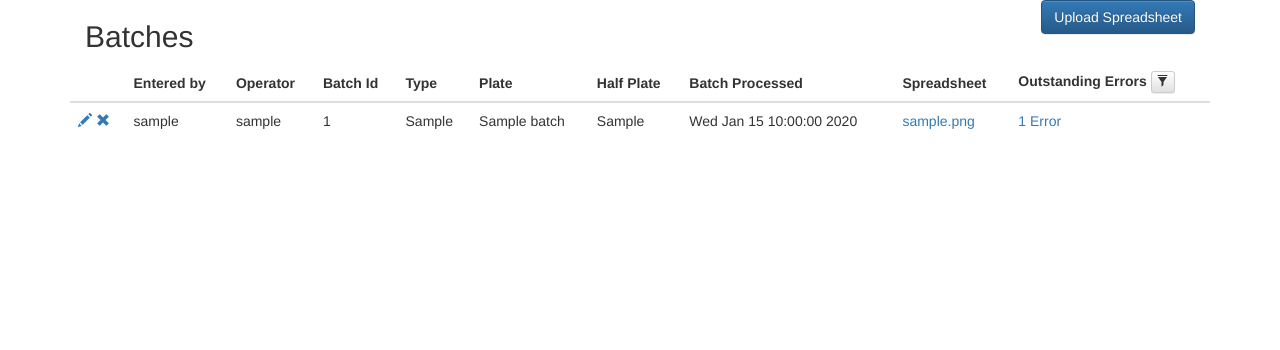
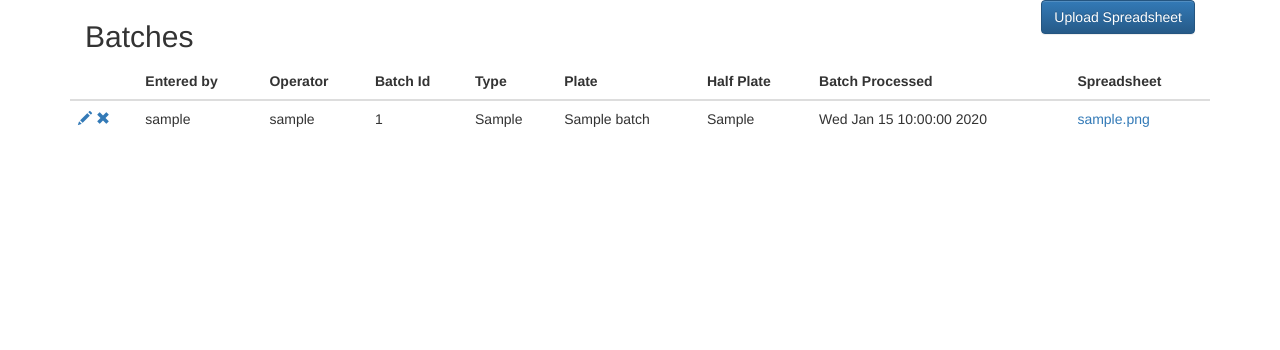
Before and after one commit to LCBRU/telomere, a Flask app: page /batch/ in a window 1280 px wide. Shown: the part 70-420 px from the top of the page. Run offline with Flask 2, Linux system fonts and the light colour scheme; a user stored in the database is signed in; tables that the repository leaves empty hold one stand-in row (values such as "Sample post"); parts of the project's set-up code (start-up, migrations or seed data) failed here and were passed over; some libraries are stand-ins or nearby versions.

Commit message:
Remove error reporting on the batch page

```diff
--- a/app/templates/batch/index.html
+++ b/app/templates/batch/index.html
@@ -25,13 +25,6 @@
 			<th>Half Plate</th>
 			<th>Batch Processed</th>
 			<th>Spreadsheet</th>
-			<th>Outstanding Errors
-				{% if errorsOnly != 'errors_only' %}
-				    <a class="btn btn-default btn-xs" href="{{ url_for('batch_index', page=batches.page, errorsOnly='errors_only') }}"><span class="glyphicon glyphicon-filter" aria-hidden="true"></span><span class="sr-only">Show only batches with errors</span></a>
-				{% else %}
-				    <a class="btn btn-default btn-xs btn-warning" href="{{ url_for('batch_index', page=batches.page) }}"><span class="glyphicon glyphicon-filter" aria-hidden="true"></span><span class="sr-only">Show all batches</span></a>
-				{% endif %}
-			</th>
 		</tr>
 	</thead>
 	<tbody>
@@ -61,11 +54,6 @@
 						<a href="{{ url_for('speadsheet_download', id=item.id) }}">{{ item.spreadsheet.filename }}</a>
 					{% endif %}
 				</td>
-				<td>
-					{% if item.outstandingErrorCount > 0 %}
-						<a href="{{ url_for('batch_errors', id=item.id) }}">{{ item.outstandingErrorCount }} Error{% if item.outstandingErrorCount > 1 %}s{%endif%}</a>
-					{% endif %}
-				</td>
 			</tr>
 		{% endfor %}
 	</tbody>
--- a/app/views/batch.py
+++ b/app/views/batch.py
@@ -49,26 +49,19 @@ def batch_edit(id):
     return render_template('batch/batchEdit.html', form=form)
 
 @telomere.route('/batch/')
-@telomere.route('/batch/<errorsOnly>')
 @telomere.route("/batch/page/<int:page>")
-@telomere.route("/batch/<errorsOnly>/page/<int:page>")
 @login_required
 @manifest_required
-def batch_index(page=1, errorsOnly=None):
+def batch_index(page=1):
 
-    batchQuery = Batch.query
-
-    if errorsOnly is not None and len(errorsOnly) > 0:
-        batchQuery = Batch.query.filter(Batch.outstandingErrorCount > 0)
-
-    batches = (batchQuery
+    batches = (Batch.query
         .order_by(Batch.id.desc())
         .paginate(
             page=page,
             per_page=10,
             error_out=False))
 
-    return render_template('batch/index.html', batches=batches, errorsOnly=errorsOnly)
+    return render_template('batch/index.html', batches=batches)
 
 
 @telomere.route("/batch/delete/<int:id>")
@@ -92,20 +85,3 @@ def batch_delete_confirm():
             flash("Deleted batch '%s'." % batch.id)
 
     return redirect(url_for('batch_index'))
-
-@telomere.route("/batch/<int:id>/errors/")
-@telomere.route("/batch/<int:id>/errors/<int:page>")
-@login_required
-def batch_errors(id, page=1):
-    batch = Batch.query.get(id)
-    errors = (OutstandingError
-                .query
-                .filter_by(batchId=id)
-                .join(OutstandingError.sample)
-                .order_by(Sample.sampleCode)
-                .paginate(
-                    page=page,
-                    per_page=10,
-                    error_out=False))
-
-    return render_template('batch/errors.html', batch=batch, outstandingErrors=errors)
```
